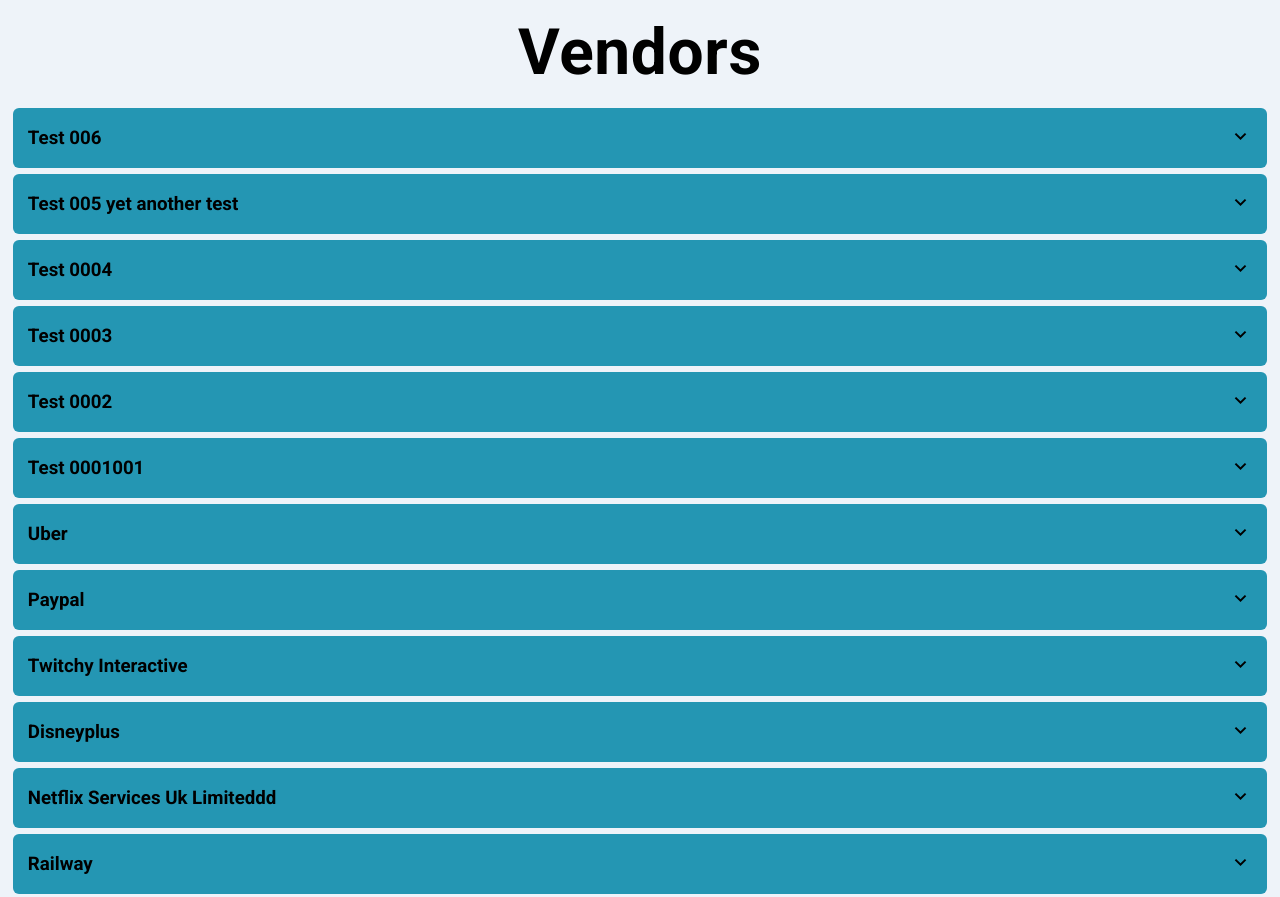
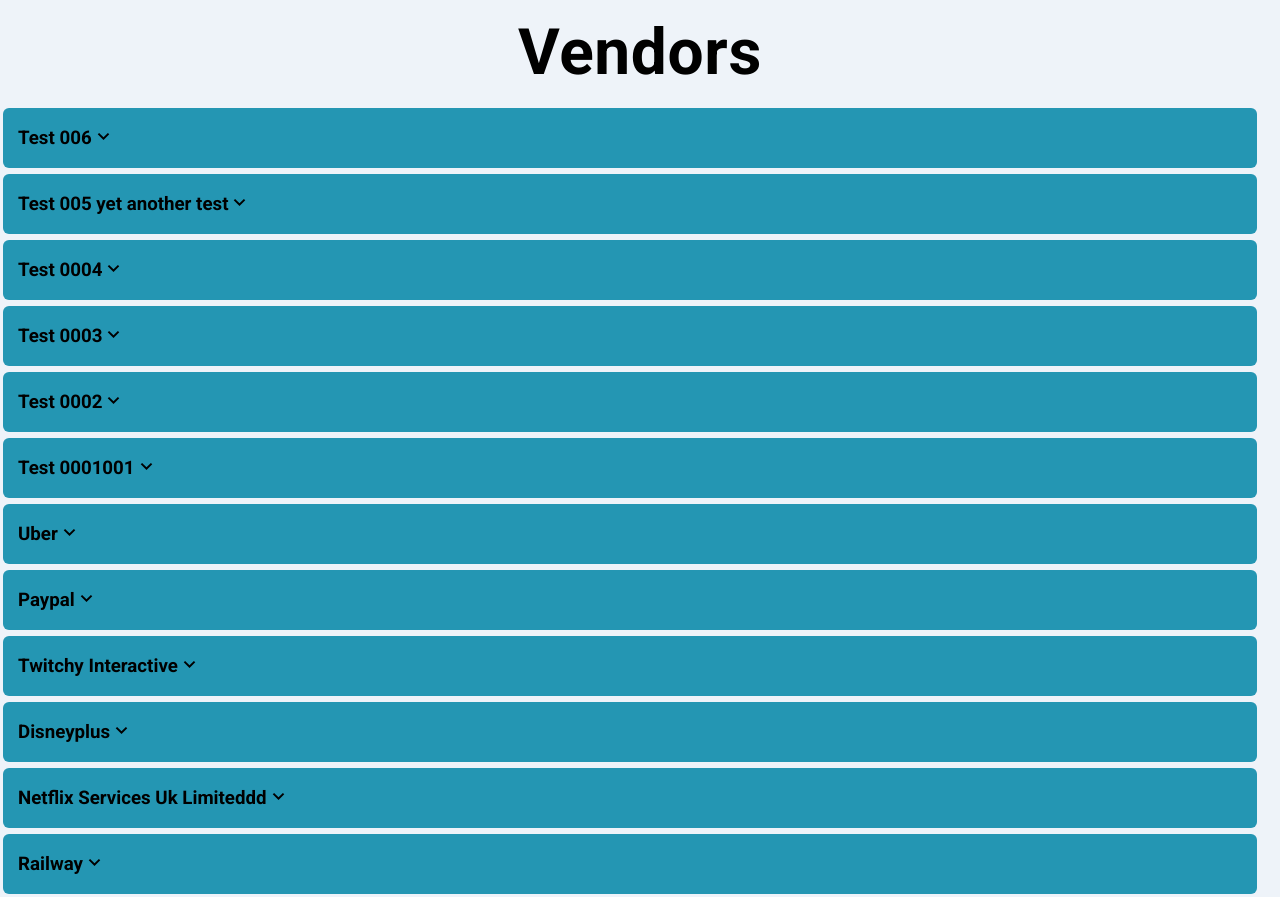
Before and after one commit to lukanogaj/vendor, a React (Create React App) app: page / in a window 1280 px wide. Built offline with nearby package versions, Linux system fonts and the light colour scheme.

Commit message:
accordion-redoing

```diff
--- a/src/App.js
+++ b/src/App.js
@@ -1,11 +1,12 @@
 import "./App.css";
+import AccordionCard from "./components/AccordionCard";
 import Layout from "./components/Layout";
-import VendorCard from "./components/VendorCard";
+// import VendorCard from "./components/VendorCard";
 
 function App() {
 	return (
 		<Layout>
-			<VendorCard />
+			<AccordionCard />
 		</Layout>
 	);
 }
--- a/src/components/AccordionCard/index.jsx
+++ b/src/components/AccordionCard/index.jsx
@@ -1,22 +1,76 @@
+import styles from "./index.module.scss";
 import { Children, useState } from "react";
+import dataForVendors from "../../VendorDataArray";
 
-
-import styles from "./index.module.scss";
 import { ChevronUp, ChevronDown } from "../media/icons";
 
 const AccordionCard = ({ children }) => {
 	const [isOpen, setIsOpen] = useState(false);
+	const [activeIndex, setActiveIndex] = useState(-1);
+	// On clicks functions
+	// Chevron function
 	const handleChevron = () => {
 		setIsOpen(!isOpen);
+		console.log("Clicked");
 	};
 
+	// Accordion OnCLick function
+	const handleClick = (index) => {
+		setActiveIndex(index === activeIndex ? -1 : index);
+		console.log("clicked");
+	};
+
+	/// Function to create unique values array
+	const uniqueVendors = dataForVendors.filter(function (item, index) {
+		return (
+			index ===
+			dataForVendors.findIndex(function (obj) {
+				return item.name === obj.name;
+			})
+		);
+	});
+
+	// Function to group the obejct with same names
+	/// Array of objects nested structure tree
+	const groupedVendors = [];
+	for (const uniq of uniqueVendors) {
+		const structure = {
+			vendor_id: uniq.id,
+			vendor_name: uniq.name,
+			group: [],
+		};
+		dataForVendors.forEach((v) => {
+			if (v.name === uniq.name) {
+				structure.group.push(v);
+			}
+		});
+
+		groupedVendors.push(structure);
+	}
+	console.log(groupedVendors);
 	return (
-		<div className={styles.accordionContainer}>
-			<div className={styles.card} onClick={() => handleChevron()}>
+		<div className={styles.accordion}>
+			<div className={styles.accordionHeader}>
+				<h1>Vendors</h1>
+				{groupedVendors.map((card, index) => (
+					<div
+						key={card.vendor_id}
+						className={styles.accordionCard}
+						onClick={() => handleClick(index)}
+					>
+						<h3>{card.vendor_name}</h3>
+						<div onClick={() => handleChevron()}>
+							{children}
+							<div>{isOpen ? <ChevronUp /> : <ChevronDown />}</div>
+						</div>
+					</div>
+				))}
+			</div>
+
+			{/* <div onClick={() => handleChevron()}>
 				{children}
 				<div>{isOpen ? <ChevronUp /> : <ChevronDown />}</div>
-			</div>
-
+			</div> */}
 		</div>
 	);
 };
--- a/src/components/AccordionCard/index.module.scss
+++ b/src/components/AccordionCard/index.module.scss
@@ -1,20 +1,22 @@
-.accordionContainer {
-	display: flex;
-	justify-content: space-around;
-	align-items: center;
-	align-content: center;
-	// margin: auto;
-	width: 100%;
-	height: 100%;
-	border-radius: 10px;
-	-webkit-border-radius: 10px;
-	-moz-border-radius: 10px;
-	-ms-border-radius: 10px;
-	-o-border-radius: 10px;
-	// background-color: linear-gradient(#bdc3c7, #2c3e50);
-	.card {
+.accordion {
 	display: flex;
 	justify-content: space-between;
+	align-content: center;
+	// align-items: center;
+	// text-align: center;
+	flex-direction: column;
+	width: 100%;
+	// height: 100%;
+	background-color: linear-gradient(#bdc3c7, #2c3e50);
+
+	.accordionHeader {
+		display: flex;
+		justify-content: space-between;
+		flex-direction: column;
+		text-align: center;
+
+		.accordionCard {
+			display: flex;
 			background-color: #2496b3;
 			text-align: center;
 			align-items: center;
@@ -27,14 +29,12 @@
 			cursor: pointer;
 			// overflow: hidden;
 			border-radius: 6px;
-		-webkit-border-radius: 6px;
-		-moz-border-radius: 6px;
-		-ms-border-radius: 6px;
-		-o-border-radius: 6px;
-		///////
-		.vendorData {
-			display: flex;
-			flex-direction: column;
 		}
 	}
+
+	h1 {
+		letter-spacing: 0.04rem;
+		margin: 15px;
+		font-size: 4rem;
 	}
+}
--- a/src/components/VendorCard/index.jsx
+++ b/src/components/VendorCard/index.jsx
@@ -1,88 +1,88 @@
-import styles from "./index.module.scss";
-import dataForVendors from "../../VendorDataArray";
-import { ChevronUp, ChevronDown } from "../media/icons";
-// import AccordionItem from "../AccordionItem";
-import { useState, useRef } from "react";
-import AccordionCard from "../AccordionCard";
+// import styles from "./index.module.scss";
+// import dataForVendors from "../../VendorDataArray";
+// import { ChevronUp, ChevronDown } from "../media/icons";
+// // import AccordionItem from "../AccordionItem";
+// import { useState, useRef } from "react";
+// import AccordionCard from "../AccordionCard";
 
-const VendorCard = () => {
-	/// Function to create unique values array
-	const uniqueVendors = dataForVendors.filter(function (item, index) {
-		return (
-			index ===
-			dataForVendors.findIndex(function (obj) {
-				return item.name === obj.name;
-			})
-		);
-	});
+// const VendorCard = () => {
+// 	/// Function to create unique values array
+// 	const uniqueVendors = dataForVendors.filter(function (item, index) {
+// 		return (
+// 			index ===
+// 			dataForVendors.findIndex(function (obj) {
+// 				return item.name === obj.name;
+// 			})
+// 		);
+// 	});
 
-	// Function to group the obejct with same names
-	/// Array of objects nested structure tree
-	const groupedVendors = [];
-	for (const uniq of uniqueVendors) {
-		const structure = {
-			vendor_id: uniq.id,
-			vendor_name: uniq.name,
-			group: [],
-		};
-		dataForVendors.forEach((v) => {
-			if (v.name === uniq.name) {
-				structure.group.push(v);
-			}
-		});
+// 	// Function to group the obejct with same names
+// 	/// Array of objects nested structure tree
+// 	const groupedVendors = [];
+// 	for (const uniq of uniqueVendors) {
+// 		const structure = {
+// 			vendor_id: uniq.id,
+// 			vendor_name: uniq.name,
+// 			group: [],
+// 		};
+// 		dataForVendors.forEach((v) => {
+// 			if (v.name === uniq.name) {
+// 				structure.group.push(v);
+// 			}
+// 		});
 
-		groupedVendors.push(structure);
-	}
+// 		groupedVendors.push(structure);
+// 	}
 
-	//Accordion component the one is not visible
-	const AccordionItem = ({ activeIndex, isOpen }) => {
-		const contentHeight = useRef();
-		return (
-			<div
-				className={
-					!activeIndex ? `${styles.accordionItem} ${styles.animated}` : ""
-				}
-			>
-				<label htmlFor="myInput">Name</label>
-				<input type="text" />
-				<label htmlFor="">Category</label>
-				<input type="text" />
-				<label htmlFor="">Address</label>
-				<input type="text" />
-				<label htmlFor="">Latitude</label>
-				<input type="text" />
-				<label htmlFor="">Longitude</label>
-				<input type="text" />
-			</div>
-		);
-	};
+// 	//Accordion component the one is not visible
+// 	const AccordionItem = ({ activeIndex, isOpen }) => {
+// 		const contentHeight = useRef();
+// 		return (
+// 			<div
+// 				className={
+// 					!activeIndex ? `${styles.accordionItem} ${styles.animated}` : ""
+// 				}
+// 			>
+// 				<label htmlFor="myInput">Name</label>
+// 				<input type="text" />
+// 				<label htmlFor="">Category</label>
+// 				<input type="text" />
+// 				<label htmlFor="">Address</label>
+// 				<input type="text" />
+// 				<label htmlFor="">Latitude</label>
+// 				<input type="text" />
+// 				<label htmlFor="">Longitude</label>
+// 				<input type="text" />
+// 			</div>
+// 		);
+// 	};
 
-	// Function to show div with input and details
-	const [activeIndex, setActiveIndex] = useState(-1);
-	const handleClick = (index) => {
-		setActiveIndex(index === activeIndex ? -1 : index);
-		console.log("clicked");
-	};
+// 	// Function to show div with input and details
+// 	const [activeIndex, setActiveIndex] = useState(-1);
+// 	const handleClick = (index) => {
+// 		setActiveIndex(index === activeIndex ? -1 : index);
+// 		console.log("clicked");
+// 	};
 
-	return (
-		<div className={styles.accordion}>
-			<h1>Vendors</h1>
-			{groupedVendors.map((card, index) => (
-				<div
-					key={card.vendor_id}
-					className={styles.classContainer}
-					onClick={() => handleClick(index)}
-				>
-					<AccordionCard>
-						<h3>{card.vendor_name}</h3>
-					</AccordionCard>
-					<div className={styles.accordionDrop}>
-						{index === activeIndex && <AccordionItem />}
-					</div>
-				</div>
-			))}
-		</div>
-	);
-};
+// 	return (
+// 		<div className={styles.accordion}>
+// 			<h1>Vendors</h1>
+// 			{groupedVendors.map((card, index) => (
+// 				<div
+// 					key={card.vendor_id}
+// 					className={styles.classContainer}
+// 					onClick={() => handleClick(index)}
+// 				>
+// 					<AccordionCard>
+// 						<h3>{card.vendor_name}</h3>
+// 					</AccordionCard>
+// 					<div className={styles.accordionDrop}>
+// 						{index === activeIndex && <AccordionItem />}
+// 					</div>
+// 				</div>
+// 			))}
+// 		</div>
+// 	);
+// };
 
-export default VendorCard;
+// export default VendorCard;
```
Also changed, not shown: src/components/AccordionItem/index.jsx (+25 -23 lines). Lines whose indentation alone changed are shown as unchanged.
